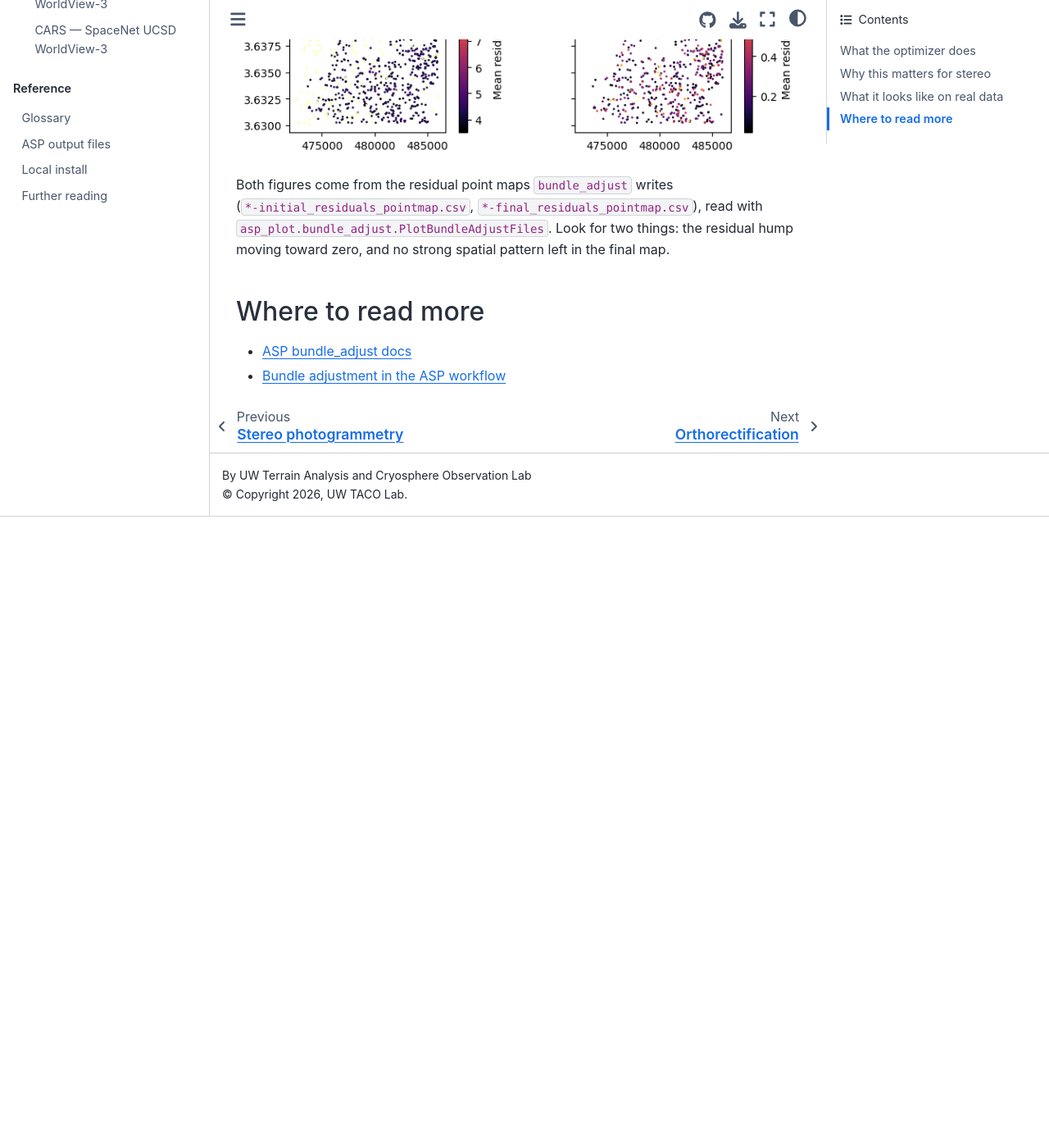
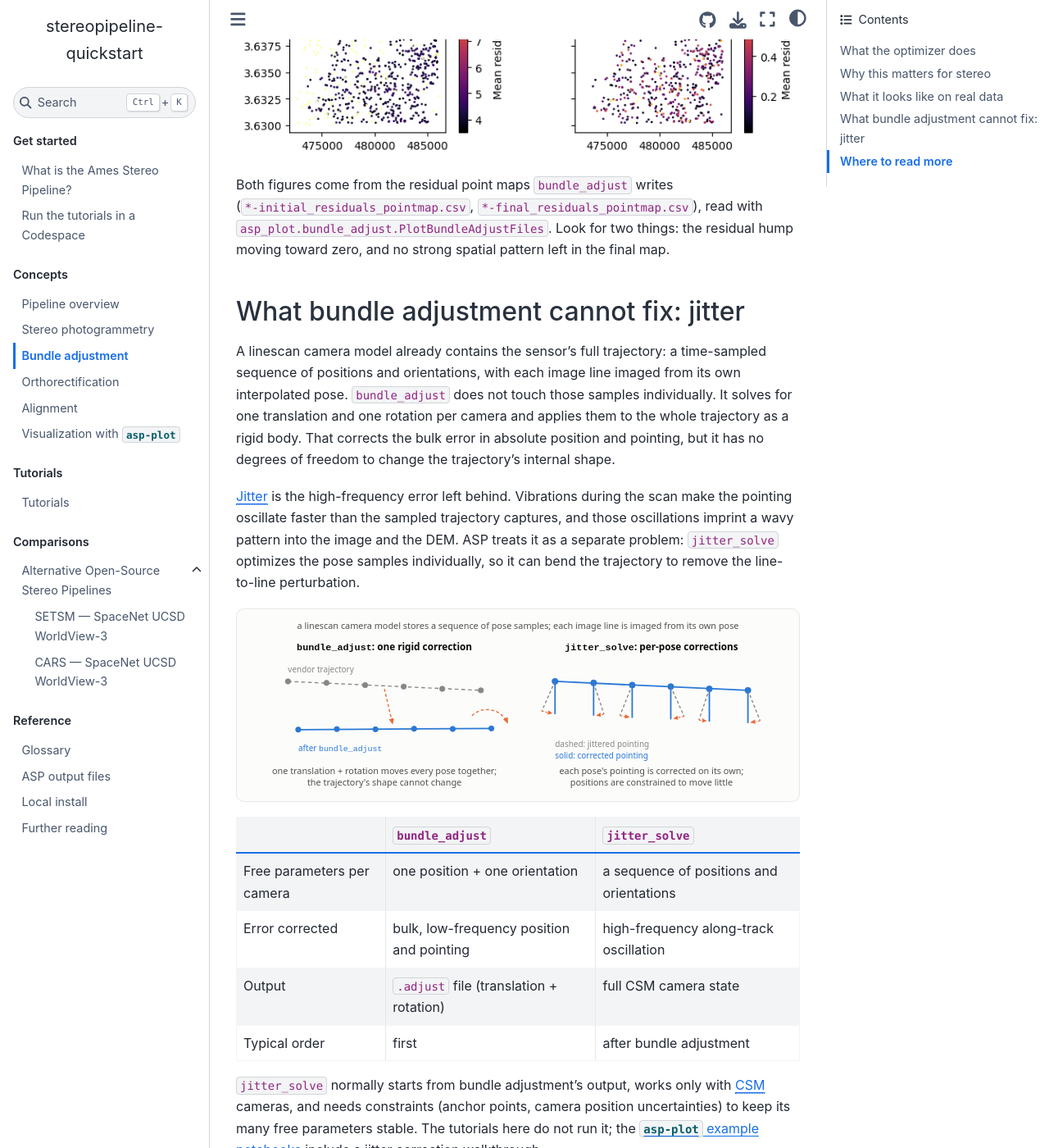
Before and after one commit to uw-cryo/stereopipeline-quickstart, a Sphinx documentation site: the page built from docs/concepts/bundle-adjustment.md, in a window 1280 px wide and 1400 px high, scrolled down 1836 px. Shown: the whole window at 82% size. Built offline with Sphinx 7.4.7 and the Sphinx Book theme 1.1.4, drawn with Linux system fonts in a browser that asks for light colours; pages that are not in the unit, such as notebooks, are missing from menus; before the commit the page ends 2466 px from its top, so only the background shows below that; some of the changed text lies outside the part shown.

Commit message:
Add bundle adjustment vs jitter section and figure to BA concept page

```diff
--- a/docs/concepts/bundle-adjustment.md
+++ b/docs/concepts/bundle-adjustment.md
@@ -26,7 +26,25 @@
 
 Both figures come from the residual point maps `bundle_adjust` writes (`*-initial_residuals_pointmap.csv`, `*-final_residuals_pointmap.csv`), read with `asp_plot.bundle_adjust.PlotBundleAdjustFiles`. Look for two things: the residual hump moving toward zero, and no strong spatial pattern left in the final map.
 
+## What bundle adjustment cannot fix: jitter
+
+A linescan camera model already contains the sensor's full trajectory: a time-sampled sequence of positions and orientations, with each image line imaged from its own interpolated pose. `bundle_adjust` does not touch those samples individually. It solves for one translation and one rotation per camera and applies them to the whole trajectory as a rigid body. That corrects the bulk error in absolute position and pointing, but it has no degrees of freedom to change the trajectory's internal shape.
+
+{term}`Jitter` is the high-frequency error left behind. Vibrations during the scan make the pointing oscillate faster than the sampled trajectory captures, and those oscillations imprint a wavy pattern into the image and the DEM. ASP treats it as a separate problem: `jitter_solve` optimizes the pose samples individually, so it can bend the trajectory to remove the line-to-line perturbation.
+
+![bundle_adjust shifts the whole trajectory rigidly; jitter_solve corrects each pose sample's pointing individually](figures/bundle-adjust-vs-jitter.svg)
+
+|  | `bundle_adjust` | `jitter_solve` |
+|---|---|---|
+| Free parameters per camera | one position + one orientation | a sequence of positions and orientations |
+| Error corrected | bulk, low-frequency position and pointing | high-frequency along-track oscillation |
+| Output | `.adjust` file (translation + rotation) | full CSM camera state |
+| Typical order | first | after bundle adjustment |
+
+`jitter_solve` normally starts from bundle adjustment's output, works only with {term}`CSM` cameras, and needs constraints (anchor points, camera position uncertainties) to keep its many free parameters stable. The tutorials here do not run it; the [`asp-plot` example notebooks](https://asp-plot.readthedocs.io/en/latest/examples/index.html) include a jitter correction walkthrough.
+
 ## Where to read more
 
 - [ASP bundle_adjust docs](https://stereopipeline.readthedocs.io/en/latest/tools/bundle_adjust.html)
+- [ASP jitter_solve docs](https://stereopipeline.readthedocs.io/en/latest/tools/jitter_solve.html)
 - [Bundle adjustment in the ASP workflow](https://stereopipeline.readthedocs.io/en/latest/next_steps.html)
```
Also changed, not shown: docs/concepts/figures/bundle-adjust-vs-jitter.svg (added).
